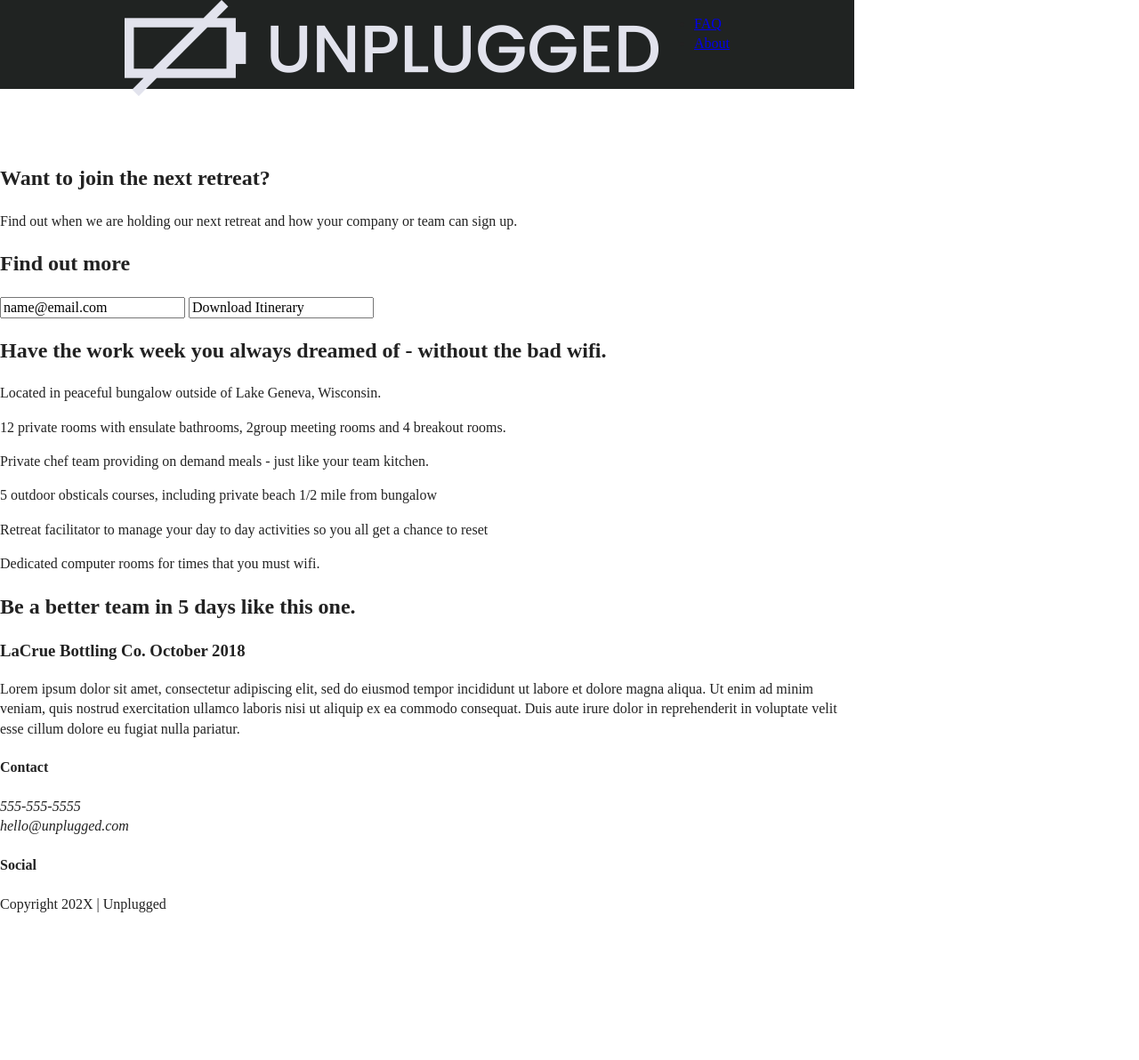
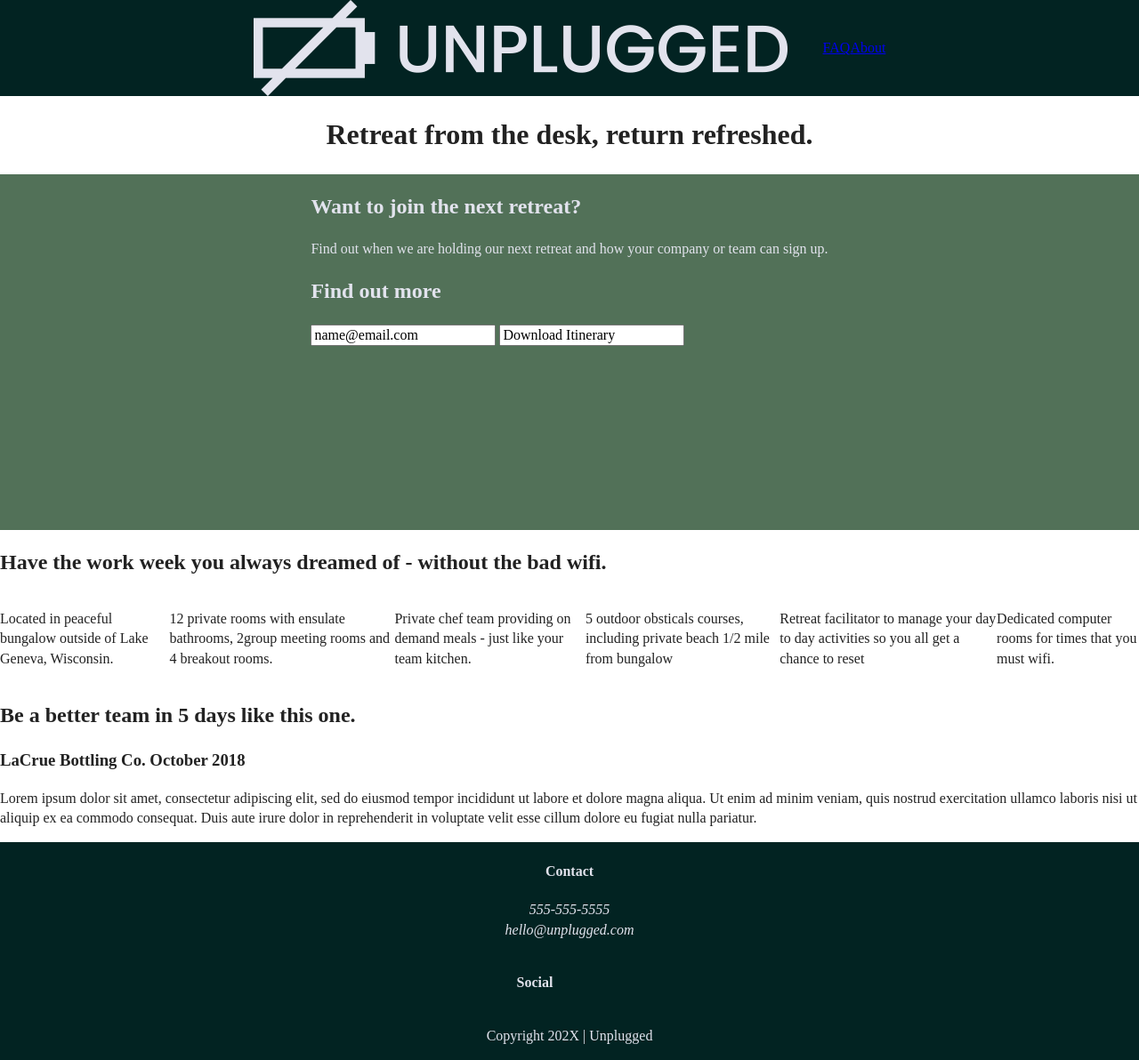
Before and after one commit to JeffG58/outdoor, a website: page index.html in a window 1280 px wide. Shown: the whole page at 89% size. Before the commit the page ends 1044 px from the top, so only its background shows below. Drawn offline with Linux system fonts and the light colour scheme.

Commit message:
Faq page done

```diff
--- a/css/main.css
+++ b/css/main.css
@@ -86,61 +86,134 @@ textarea {
 /* ==========================================================================
    Author's custom styles
    ========================================================================== */
-body{
-  font-size: 16px;
-  width:960px;
-}
-
-   header{
-  background-color: #202322;
-  height: 100px;
-  width:960px
-}
-
-header .unplugged{
+/****************** Base styles ***********************/
+header{
+  background-color: #022322;
   display:flex;
   justify-content: center;
 
 }
 
-.image-conatiner{
-  position:relative;
-  display:inline-block;
+header .unplugged{
+  display: flex;
+  justify-content: center;
+  align-items: center;
+  flex-flow: row wrap;
+}
+header nav ul{
+  display:flex;
+  justify-content: space-around;
+  list-style:none;
 }
 
-.image-conatiner .img{
+footer{
+  color:#e2e3ed;
+  background-color: #022322;
   display:flex;
-  height:auto;
+  flex-direction:column;
+  align-items: center; /****** puts items in the center of the screen on left side of item ****/
+  text-align:center;   /***** puts items in center of the screen in middle of  item*****/
 }
 
-.overlay-text{
+footer .social{
+  display: flex;
+  justify-content: space-around;
+  align-items: center;
+}
+footer .social p{
+  display: flex;
+  justify-content: center;
+  align-items: center;
+}
+
+/*************************----------------- MAIN PAGE --moble style ---------------------****************************/
+
+.hero-area{
+  display: flex;
+  justify-content: center;
+
+}
+
+/***aside area ***/
+
+aside{
+  display: flex;
+  justify-content: center;
+  background-color: #527158;
+  color:#e2e3ed;
+  height:400px;
+}
+
+/***** feature area *****/
+
+.feature{
+  display: flex;
+  justify-content: center;
+}
+
+.feature .feature-items{
+  display:flex;
+  justify-content:center;
+}
+
+/************* review area *****************/
+
+.review{
+  display: contents;
+  justify-content: center;
+}
+
+
+/******************--------------- About page -- mobile styles ------------------------***********************/
+
+/****** mision section ******/
+
+.mision{
+  display:flex;
+  justify-content:center;
+}
+
+/*************************** contact section ***********************/
+
+.about-contact{
   display:flex;
   justify-content: center;
-  position: absolute;
-left:10%;
-  top:20%;
-
-}
-main img{
-  display: flex;
-
-  height:600px;
-
-}
-main h1{
-  color:white;
-  line-height: 36px;
-  font-size: 2.25em;
 }
 
-/****phone value***/
-@media (max-width:90%){
+
+
+
+/**********************-------------- FAQ page -- mobile styles -------------------------**************************/
 
 
 
 
 
-}
+
+
+
+
+
+
+
+
+
+
+
+
+
+
+
+
+
+
+
+
+
+
+
+
+
 
 
 
--- a/index.html
+++ b/index.html
@@ -17,16 +17,19 @@
   <!-- Place favicon.ico in the root directory -->
 
   <link rel="stylesheet" href="../css/normalize.css">
-  <link rel="stylesheet" href="../css/main.css">
+  <link rel="stylesheet" href="css/main.css">
 
   <meta name="theme-color" content="#fafafa">
 </head>
+
+
+<!--   starts the website code   -->
 
 <body>
   <header>
     <div class="unplugged">
       <a href="#">
-        <img src="../img/unpluggedlogo.png" alt="unplugged logo">
+        <img src="img/unpluggedlogo.png" alt="unplugged logo">
       </a>
       <div class="divider">
         <nav>
@@ -40,15 +43,19 @@
   </header>
 
 
-  <main>
+  <main>  <!--  main starts here -->
+
+    <!--------------------------------------- top big picture area  ---------------------------------------------->
+
     <section class="hero-area">
       <div class="content-wrapper">
         <h1>Retreat from the desk, return refreshed.</h1>
       </div>
     </section>
 
-    <!---email address--->
-    <aside>
+    <!---------------------------------- email address enter area ------------------------------------------------>
+
+    <aside> <!--  aside starts here -->
       <div class="content-wrapper">
         <div class="join">
           <h2>Want to join the next retreat?</h2>
@@ -60,9 +67,11 @@
           <input type="buttton" value="Download Itinerary">
         </div>
       </div>
-    </aside>
-    <!---aside ends here-->
-    <section class="feature">
+    </aside> <!-- aside ends here -->
+
+    <!-----------------------  what they have to offer ---------------------------------->
+
+    <section class="feature">   <!-- New section starts here  -->
       <div class="content-wrapper">
         <h2>Have the work week you always dreamed of - without the bad wifi.</h2>
         <div class="feature-items">
@@ -93,8 +102,10 @@
           </article>
         </div>
       </div>
-    </section>
-    <!--end article-->
+    </section>  <!-- end section for feature here -->
+
+    <!----------------------------------------  review area on main page  -------------------------------------------->
+
     <section class="reviews">
       <div class="content-wrapper">
         <h2>Be a better team in 5 days like this one.</h2>
@@ -112,7 +123,7 @@
     </section>
   </main>
 
-  <!--starts the footer-->
+  <!------------------------------------starts the footer------------------------------------------>
 
   <footer>
     <div class="content-wrapper">
```
Also changed, not shown: about/index.html (+10 -6 lines), faq/index.html (+87 -5 lines).
